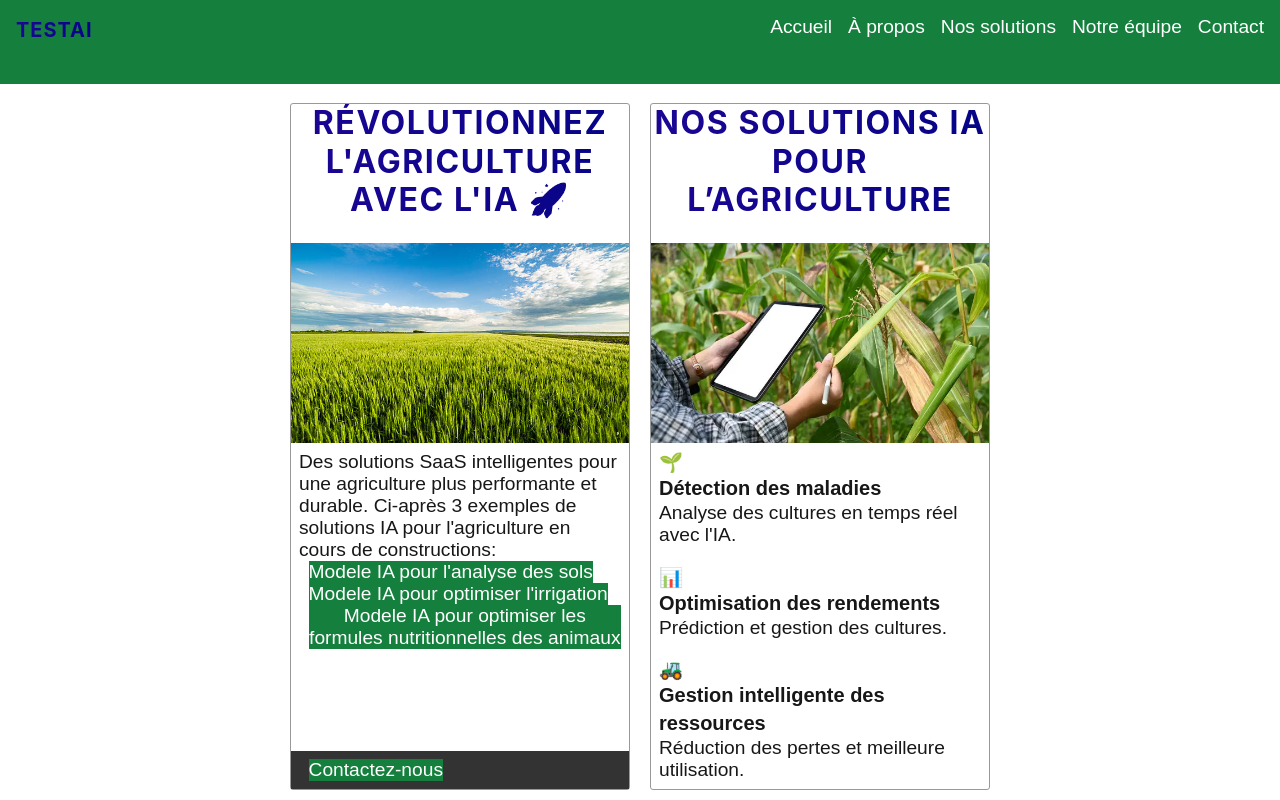
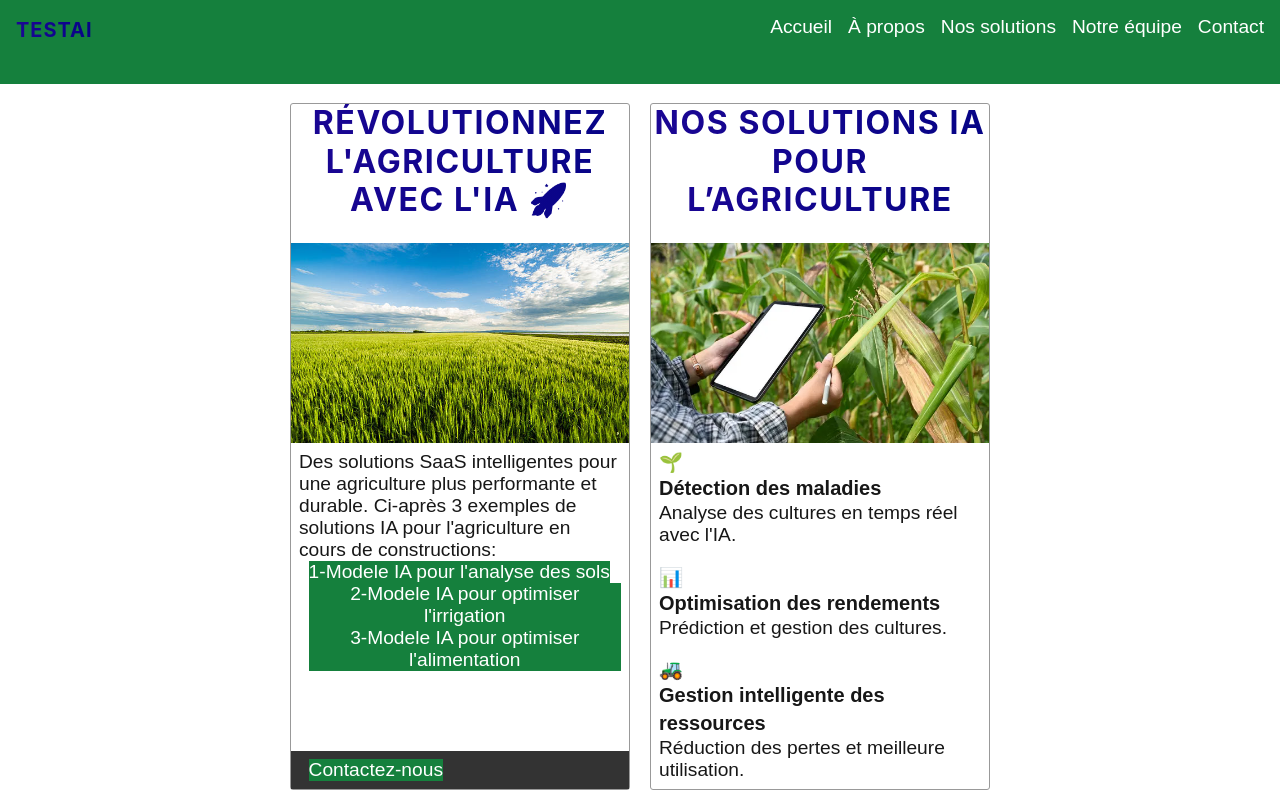
Before and after one commit to nguentamak/TestAI-showcase-site, a Next.js app: page / in a window 1280 px wide. Shown: the top 800 px of the page. Built offline with nearby package versions, Linux system fonts and the light colour scheme.

Commit message:
app/page.js updated

```diff
--- a/app/page.js
+++ b/app/page.js
@@ -29,7 +29,7 @@ export default function Home() {
               <p>
             <Link href="https://testai-app-app-intelligent-soil-analysis-optimize-crops-jtx9km.streamlit.app/">
                 <button className="mt-6 bg-green-700 hover:bg-green-800 text-white font-semibold py-3 px-6 rounded-lg transition">
-                {`Modele IA pour l'analyse des sols`}
+                {`1-Modele IA pour l'analyse des sols`}
                 </button>
             </Link>
             </p>
@@ -37,7 +37,7 @@ export default function Home() {
             <p>
             <Link href="https://testai-app-app-irrigation-optimization-l7dlvx8fqzagsy8tuacaed.streamlit.app/">
                 <button className="mt-6 bg-green-700 hover:bg-green-800 text-white font-semibold py-3 px-6 rounded-lg transition">
-                {`Modele IA pour optimiser l'irrigation`}
+                {`2-Modele IA pour optimiser l'irrigation`}
                 </button>
             </Link>
             </p>
@@ -45,7 +45,7 @@ export default function Home() {
             <p>
             <Link href="https://testai-app-app-optimized-feeding-model-r7n2uyjmguc69rwz9umgp5.streamlit.app/">
                 <button className="mt-6 bg-green-700 hover:bg-green-800 text-white font-semibold py-3 px-6 rounded-lg transition">
-                {`Modele IA pour optimiser les formules nutritionnelles des animaux`}
+                {`3-Modele IA pour optimiser l'alimentation`}
                 </button>
             </Link>
             </p>
```
